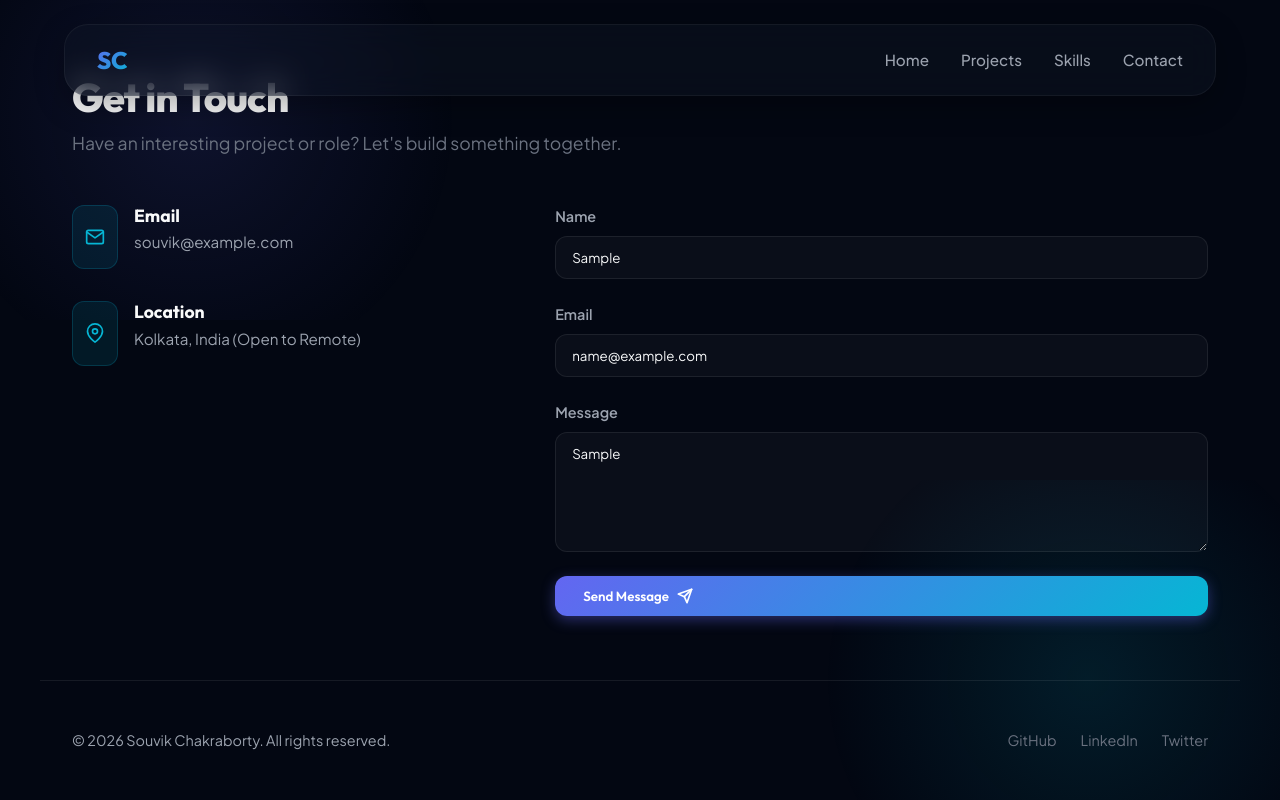
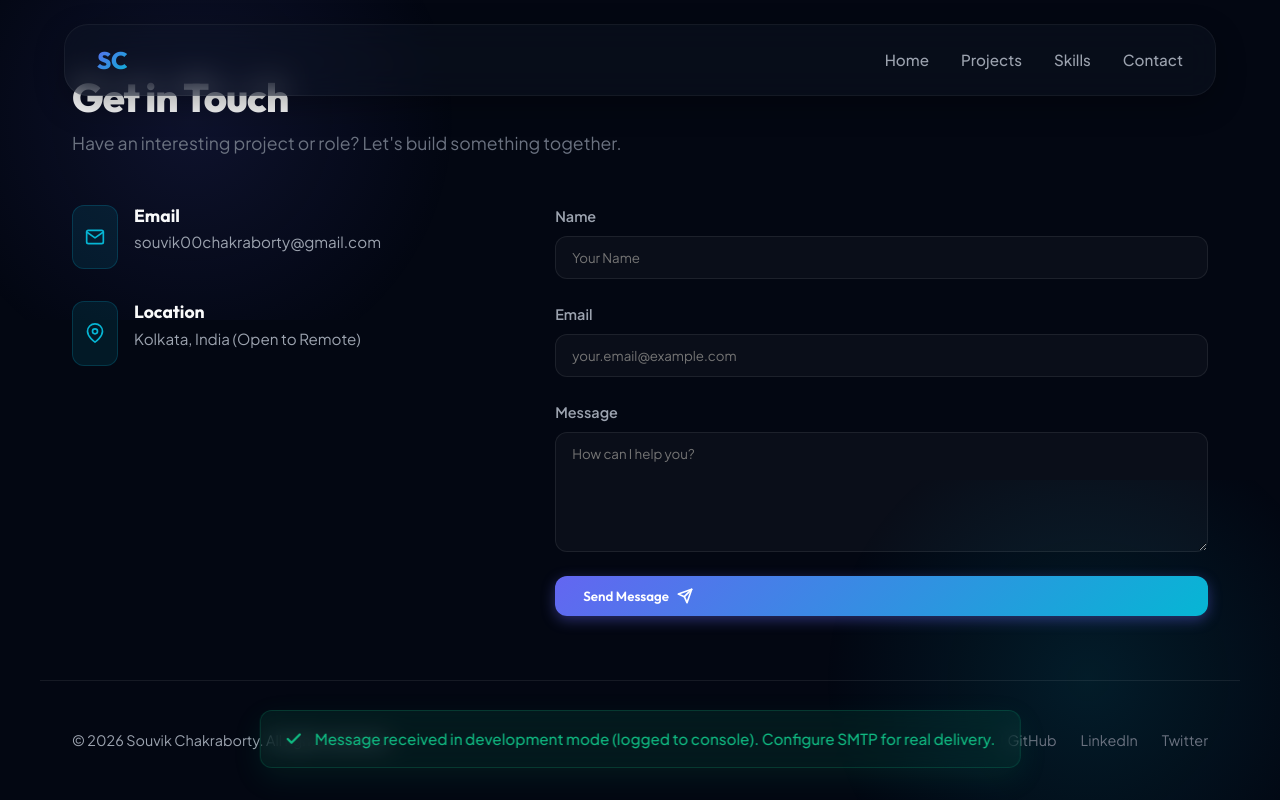
Before and after one commit to souvik00chakraborty/souvik-portfolio-next, a Next.js app: page / in a window 1280 px wide. Both pictures are taken after typing "Sample", "name@example.com", "Sample" into the empty fields and a click on the button "Send Message". Shown: the part 1896-2696 px from the top of the page. Built offline with nearby package versions, Linux system fonts and the light colour scheme.

Commit message:
Add contact form functionality with email notifications and snackbar feedback

```diff
--- a/package.json
+++ b/package.json
@@ -10,11 +10,13 @@
   },
   "dependencies": {
     "next": "16.2.9",
+    "nodemailer": "^9.0.1",
     "react": "19.2.4",
     "react-dom": "19.2.4"
   },
   "devDependencies": {
     "@types/node": "^20",
+    "@types/nodemailer": "^8.0.1",
     "@types/react": "^19",
     "@types/react-dom": "^19",
     "eslint": "^9",
--- /dev/null
+++ b/src/app/api/contact/route.ts
@@ -0,0 +1,91 @@
+import { NextRequest, NextResponse } from "next/server";
+import nodemailer from "nodemailer";
+
+export async function POST(req: NextRequest) {
+  try {
+    const { name, email, message } = await req.json();
+
+    // Basic Validation
+    if (!name || !email || !message) {
+      return NextResponse.json(
+        { error: "Name, email, and message are required fields." },
+        { status: 400 }
+      );
+    }
+
+    // Validate email format
+    const emailRegex = /^[^\s@]+@[^\s@]+\.[^\s@]+$/;
+    if (!emailRegex.test(email)) {
+      return NextResponse.json(
+        { error: "Please enter a valid email address." },
+        { status: 400 }
+      );
+    }
+
+    const host = process.env.SMTP_HOST;
+    const port = process.env.SMTP_PORT;
+    const user = process.env.SMTP_USER;
+    const pass = process.env.SMTP_PASS;
+    const receiver = process.env.CONTACT_RECEIVER_EMAIL || "souvik00chakraborty@gmail.com";
+
+    console.log(`[Contact Form Submission] Received from ${name} (${email})`);
+
+    // Check if SMTP is configured
+    if (host && port && user && pass) {
+      const transporter = nodemailer.createTransport({
+        host,
+        port: parseInt(port),
+        secure: parseInt(port) === 465, // true for 465, false for other ports
+        auth: {
+          user,
+          pass,
+        },
+      });
+
+      const mailOptions = {
+        from: `"${name}" <${email}>`,
+        to: receiver,
+        subject: `New Portfolio Contact Form Submission from ${name}`,
+        text: `You have received a new message from your portfolio contact form.\n\n` +
+              `Name: ${name}\n` +
+              `Email: ${email}\n\n` +
+              `Message:\n${message}`,
+        html: `<div style="font-family: sans-serif; padding: 20px; color: #333; line-height: 1.6;">` +
+              `<h2>New Portfolio Contact Form Submission</h2>` +
+              `<p><strong>Name:</strong> ${name}</p>` +
+              `<p><strong>Email:</strong> <a href="mailto:${email}">${email}</a></p>` +
+              `<div style="margin-top: 20px; padding: 15px; background-color: #f9f9f9; border-left: 4px solid #6366f1;">` +
+              `<p style="margin: 0; white-space: pre-wrap;">${message}</p>` +
+              `</div>` +
+              `</div>`,
+      };
+
+      await transporter.sendMail(mailOptions);
+      console.log(`[Contact Form Submission] Email successfully sent to ${receiver}`);
+
+      return NextResponse.json({
+        success: true,
+        message: "Your message has been sent successfully!",
+      });
+    } else {
+      // Development mode / fallback logging
+      console.log("=========================================");
+      console.log("SMTP configuration is missing. Logging details in development/dry-run mode:");
+      console.log(`To: ${receiver}`);
+      console.log(`From: ${name} (${email})`);
+      console.log(`Message: ${message}`);
+      console.log("=========================================");
+
+      return NextResponse.json({
+        success: true,
+        message: "Message received in development mode (logged to console). Configure SMTP for real delivery.",
+      });
+    }
+  } catch (error: any) {
+    console.error("[Contact Form API Error]", error);
+    return NextResponse.json(
+      { error: error.message || "Failed to process your request. Please try again later." },
+      { status: 500 }
+    );
+  }
+}
--- a/src/app/page.module.css
+++ b/src/app/page.module.css
@@ -458,3 +458,54 @@
     justify-content: center;
   }
 }
+
+/* Snackbar Notification */
+.snackbar {
+  position: fixed;
+  bottom: 2rem;
+  left: 50%;
+  transform: translateX(-50%) translateY(100px);
+  z-index: 1000;
+  display: flex;
+  align-items: center;
+  gap: 0.75rem;
+  padding: 1rem 1.5rem;
+  border-radius: var(--radius-lg);
+  backdrop-filter: blur(12px);
+  -webkit-backdrop-filter: blur(12px);
+  box-shadow: var(--shadow-xl);
+  font-weight: 500;
+  font-size: 0.95rem;
+  opacity: 0;
+  transition: transform var(--transition-normal), opacity var(--transition-normal);
+  pointer-events: none;
+  max-width: 90%;
+  width: max-content;
+}
+
+.snackbarActive {
+  transform: translateX(-50%) translateY(0);
+  opacity: 1;
+  pointer-events: auto;
+}
+
+.snackbarSuccess {
+  background: rgba(16, 185, 129, 0.1);
+  border: 1px solid rgba(16, 185, 129, 0.2);
+  color: #10b981;
+  box-shadow: 0 10px 30px rgba(16, 185, 129, 0.1);
+}
+
+.snackbarError {
+  background: rgba(239, 68, 68, 0.1);
+  border: 1px solid rgba(239, 68, 68, 0.2);
+  color: #ef4444;
+  box-shadow: 0 10px 30px rgba(239, 68, 68, 0.1);
+}
+
+.snackbarIcon {
+  display: flex;
+  align-items: center;
+  justify-content: center;
+  flex-shrink: 0;
+}
--- a/src/app/page.tsx
+++ b/src/app/page.tsx
@@ -1,5 +1,6 @@
 "use client";
 
+import { useState, useEffect } from "react";
 import styles from "./page.module.css";
 
 interface Project {
@@ -18,6 +19,78 @@ interface SkillGroup {
 }
 
 export default function Home() {
+  const [formData, setFormData] = useState({
+    name: "",
+    email: "",
+    message: "",
+  });
+  const [isSubmitting, setIsSubmitting] = useState(false);
+  const [snackbar, setSnackbar] = useState<{
+    show: boolean;
+    message: string;
+    type: "success" | "error";
+  }>({
+    show: false,
+    message: "",
+    type: "success",
+  });
+
+  useEffect(() => {
+    if (snackbar.show) {
+      const timer = setTimeout(() => {
+        setSnackbar((prev) => ({ ...prev, show: false }));
+      }, 4000);
+      return () => clearTimeout(timer);
+    }
+  }, [snackbar.show]);
+
+  const handleInputChange = (
+    e: React.ChangeEvent<HTMLInputElement | HTMLTextAreaElement>
+  ) => {
+    const { name, value } = e.target;
+    setFormData((prev) => ({ ...prev, [name]: value }));
+  };
+
+  const handleSubmit = async (e: React.FormEvent) => {
+    e.preventDefault();
+    setIsSubmitting(true);
+
+    try {
+      const response = await fetch("/api/contact", {
+        method: "POST",
+        headers: {
+          "Content-Type": "application/json",
+        },
+        body: JSON.stringify(formData),
+      });
+
+      const data = await response.json();
+
+      if (response.ok) {
+        setSnackbar({
+          show: true,
+          message: data.message || "Message sent successfully!",
+          type: "success",
+        });
+        setFormData({ name: "", email: "", message: "" });
+      } else {
+        setSnackbar({
+          show: true,
+          message: data.error || "Failed to send message.",
+          type: "error",
+        });
+      }
+    } catch (error) {
+      setSnackbar({
+        show: true,
+        message: "An unexpected error occurred. Please try again.",
+        type: "error",
+      });
+    } finally {
+      setIsSubmitting(false);
+    }
+  };
+
   const projects: Project[] = [
     {
       title: "Aether AI Studio",
@@ -202,7 +275,7 @@ export default function Home() {
                 </div>
                 <div>
                   <h4>Email</h4>
-                  <p><a href="mailto:souvik@example.com" id="contact-email-link">souvik@example.com</a></p>
+                  <p><a href="mailto:souvik00chakraborty@gmail.com" id="contact-email-link">souvik00chakraborty@gmail.com</a></p>
                 </div>
               </div>
               <div className={styles.contactMethod}>
@@ -219,25 +292,53 @@ export default function Home() {
               </div>
             </div>
 
-            <form className={styles.contactForm} onSubmit={(e) => e.preventDefault()}>
+            <form className={styles.contactForm} onSubmit={handleSubmit}>
               <div className={styles.formGroup}>
                 <label htmlFor="name">Name</label>
-                <input type="text" id="name" name="name" className={styles.formInput} placeholder="Your Name" required />
+                <input
+                  type="text"
+                  id="name"
+                  name="name"
+                  className={styles.formInput}
+                  placeholder="Your Name"
+                  value={formData.name}
+                  onChange={handleInputChange}
+                  required
+                />
               </div>
               <div className={styles.formGroup}>
                 <label htmlFor="email">Email</label>
-                <input type="email" id="email" name="email" className={styles.formInput} placeholder="your.email@example.com" required />
+                <input
+                  type="email"
+                  id="email"
+                  name="email"
+                  className={styles.formInput}
+                  placeholder="your.email@example.com"
+                  value={formData.email}
+                  onChange={handleInputChange}
+                  required
+                />
               </div>
               <div className={styles.formGroup}>
                 <label htmlFor="message">Message</label>
-                <textarea id="message" name="message" className={`${styles.formInput} ${styles.formTextarea}`} placeholder="How can I help you?" required></textarea>
+                <textarea
+                  id="message"
+                  name="message"
+                  className={`${styles.formInput} ${styles.formTextarea}`}
+                  placeholder="How can I help you?"
+                  value={formData.message}
+                  onChange={handleInputChange}
+                  required
+                ></textarea>
               </div>
-              <button type="submit" className="btn-primary" id="contact-submit-btn">
-                Send Message
-                <svg xmlns="http://www.w3.org/2000/svg" width="16" height="16" viewBox="0 0 24 24" fill="none" stroke="currentColor" strokeWidth="2.5" strokeLinecap="round" strokeLinejoin="round">
-                  <line x1="22" y1="2" x2="11" y2="13"></line>
-                  <polygon points="22 2 15 22 11 13 2 9 22 2"></polygon>
-                </svg>
+              <button type="submit" className="btn-primary" id="contact-submit-btn" disabled={isSubmitting}>
+                {isSubmitting ? "Sending..." : "Send Message"}
+                {!isSubmitting && (
+                  <svg xmlns="http://www.w3.org/2000/svg" width="16" height="16" viewBox="0 0 24 24" fill="none" stroke="currentColor" strokeWidth="2.5" strokeLinecap="round" strokeLinejoin="round">
+                    <line x1="22" y1="2" x2="11" y2="13"></line>
+                    <polygon points="22 2 15 22 11 13 2 9 22 2"></polygon>
+                  </svg>
+                )}
               </button>
             </form>
           </div>
@@ -253,6 +354,23 @@ export default function Home() {
           <a href="https://twitter.com" target="_blank" rel="noopener noreferrer" className={styles.socialLink} id="footer-twitter-link">Twitter</a>
         </div>
       </footer>
+
+      {/* Snackbar Notification */}
+      <div className={`${styles.snackbar} ${snackbar.show ? styles.snackbarActive : ""} ${snackbar.type === "success" ? styles.snackbarSuccess : styles.snackbarError}`} id="contact-snackbar">
+        <div className={styles.snackbarIcon}>
+          {snackbar.type === "success" ? (
+            <svg xmlns="http://www.w3.org/2000/svg" width="18" height="18" viewBox="0 0 24 24" fill="none" stroke="currentColor" strokeWidth="3" strokeLinecap="round" strokeLinejoin="round">
+              <polyline points="20 6 9 17 4 12"></polyline>
+            </svg>
+          ) : (
+            <svg xmlns="http://www.w3.org/2000/svg" width="18" height="18" viewBox="0 0 24 24" fill="none" stroke="currentColor" strokeWidth="3" strokeLinecap="round" strokeLinejoin="round">
+              <line x1="18" y1="6" x2="6" y2="18"></line>
+              <line x1="6" y1="6" x2="18" y2="18"></line>
+            </svg>
+          )}
+        </div>
+        <span>{snackbar.message}</span>
+      </div>
     </div>
   );
 }
```
Also changed, not shown: 1 other file (tests, documents, lock files or other folders).
